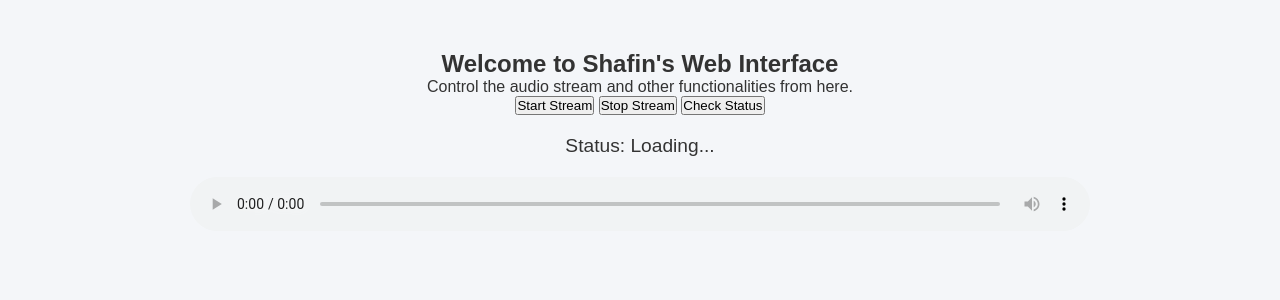
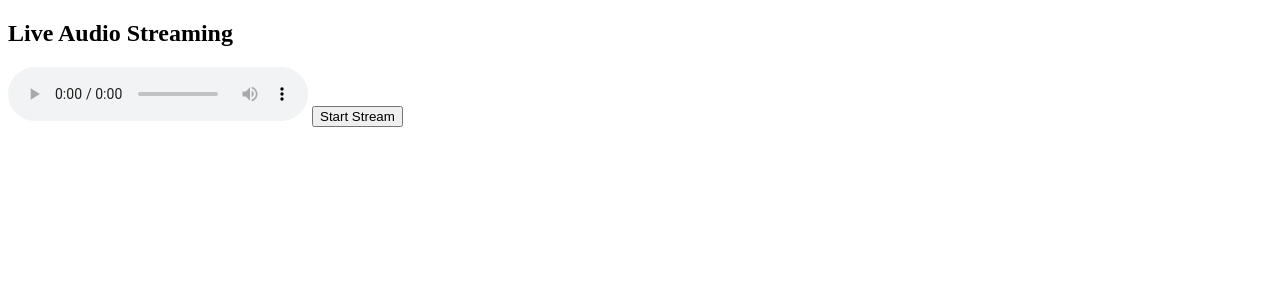
Before and after one commit to shafin4201/flask-app, a Flask app: page / in a window 1280 px wide. Shown: the top 300 px of the page. Run offline with Flask 3, Linux system fonts and the light colour scheme; data that the repository does not hold is empty.

Commit message:
Update index.html

```diff
--- a/templates/index.html
+++ b/templates/index.html
@@ -1,25 +1,12 @@
 <!DOCTYPE html>
-<html lang="en">
+<html>
 <head>
-    <meta charset="UTF-8">
-    <meta name="viewport" content="width=device-width, initial-scale=1.0">
     <title>Live Audio Stream</title>
-    <link rel="stylesheet" href="{{ url_for('static', filename='styles.css') }}">
 </head>
 <body>
-    <div class="container">
-        <h2>Welcome to Shafin's Web Interface</h2>
-        <p>Control the audio stream and other functionalities from here.</p>
-
-        <button onclick="startStream()">Start Stream</button>
-        <button onclick="stopStream()">Stop Stream</button>
-        <button onclick="checkStatus()">Check Status</button>
-
-        <p id="status">Status: Loading...</p>
-
-        <audio id="audio-player" controls autoplay></audio>
-    </div>
-
+    <h2>Live Audio Streaming</h2>
+    <audio id="audio-player" controls autoplay></audio>
+    <button onclick="startStream()">Start Stream</button>
     <script src="{{ url_for('static', filename='scripts.js') }}"></script>
 </body>
 </html>
```
